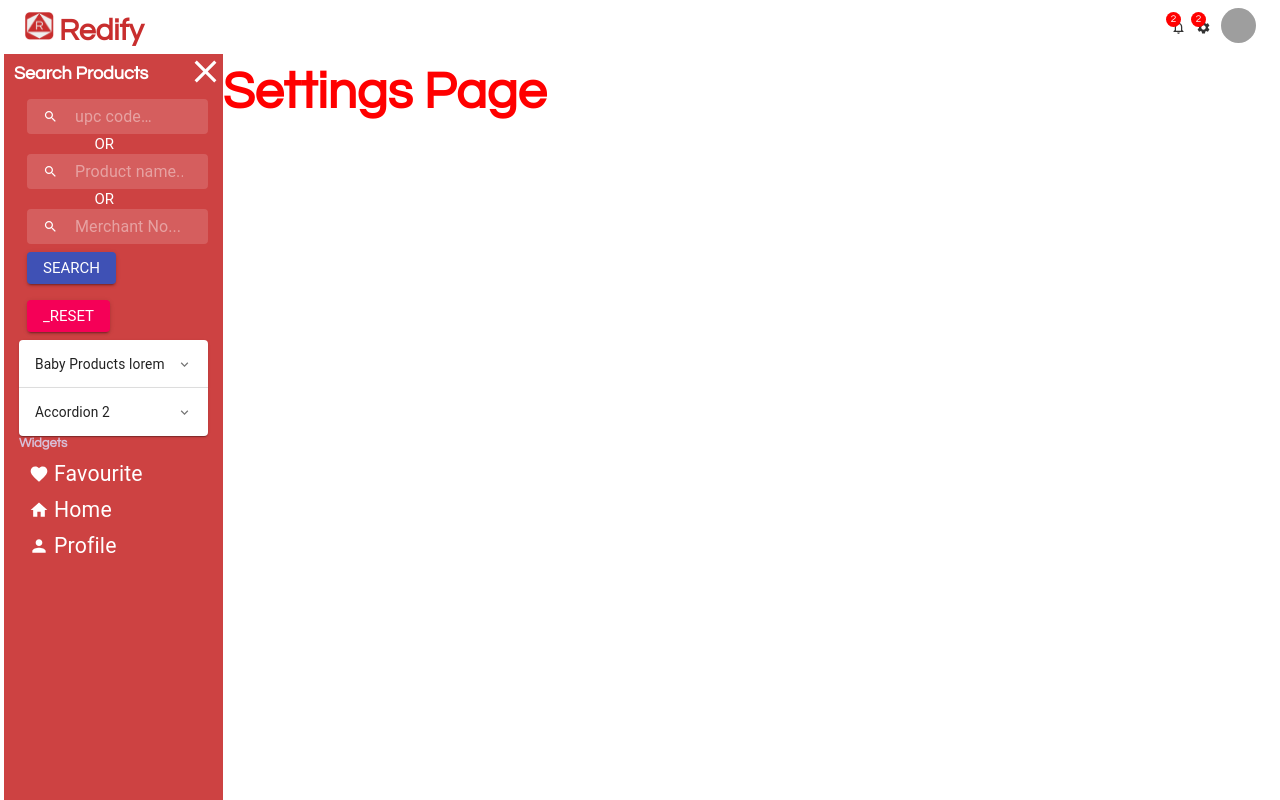
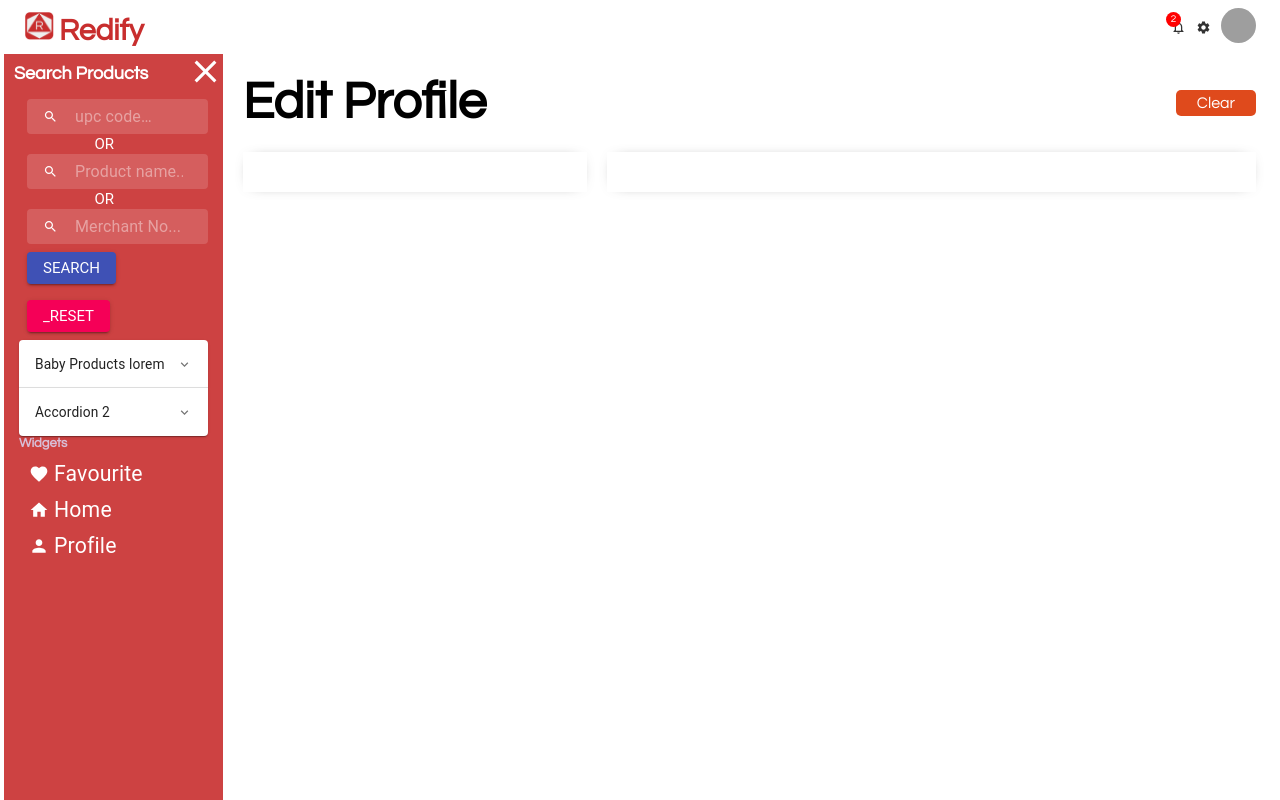
Before and after one commit to KailashJS/portal-redify, a React (Create React App) app: page /settings in a window 1280 px wide. Shown: the top 800 px of the page. Built offline with nearby package versions, Linux system fonts and the light colour scheme; grey boxes are pictures that could not be loaded.

Commit message:
Started editing Profile section in Dashboard

```diff
--- /dev/null
+++ b/src/components/profileSection/ProfileSection.js
@@ -0,0 +1,19 @@
+import React from "react";
+import "./profileSection.css";
+
+function ProfileSection() {
+  return (
+    <div className="user">
+      <div className="userTitleContainer">
+        <h1 className="userTitle">Edit Profile</h1>
+        <button className="userAddButton">Clear</button>
+      </div>
+      <div className="userContainer">
+          <div className="userShow"></div>
+          <div className="userUpdate"></div>
+      </div>
+    </div>
+  );
+}
+
+export default ProfileSection;
--- /dev/null
+++ b/src/components/profileSection/profileSection.css
@@ -0,0 +1,38 @@
+.userTitleContainer {
+    display: flex;
+    align-items: center;
+    justify-content: space-between;
+}
+
+.userAddButton {
+    width: 80px;
+    border: none;
+    padding: 5px;
+    background-color: rgb(223, 74, 28);
+    border-radius: 5px;
+    cursor: pointer;
+    color: white;
+    font-size: 16px;
+}
+
+
+.userContainer {
+    display: flex;
+    margin-top: 20px;
+}
+
+
+.userShow {
+    flex: 1;
+    padding: 20px;
+    -webkit-box-shadow: 0px 0px 15px -10px rgba(0, 0, 0, 0.75);
+    box-shadow: 0px 0px 15px -10px rgba(0, 0, 0, 0.75);
+}
+
+.userUpdate {
+    flex: 2;
+    padding: 20px;
+    -webkit-box-shadow: 0px 0px 15px -10px rgba(0, 0, 0, 0.75);
+    box-shadow: 0px 0px 15px -10px rgba(0, 0, 0, 0.75);
+    margin-left: 20px;
+}
--- a/src/components/topbar/Topbar.jsx
+++ b/src/components/topbar/Topbar.jsx
@@ -27,7 +27,6 @@ export default function Topbar() {
             <div className="topbarIconContainer">
               <Link className="link" to="/settings">
                 <Settings />
-                <span className="topIconBadge">2</span>
               </Link>
             </div>
             <Link className="link" to="/myProfile">
--- a/src/pages/myFavourite/myFavourite.css
+++ b/src/pages/myFavourite/myFavourite.css
@@ -4,6 +4,7 @@
 
 .productList {
     flex: 4;
+    padding: 20px;
     height: 90vh;
 }
 
--- a/src/pages/myProfile/MyProfile.jsx
+++ b/src/pages/myProfile/MyProfile.jsx
@@ -1,6 +1,7 @@
 import "./myProfile.css";
 import Sidebar from "../../components/sidebar/Sidebar";
 import Topbar from "../../components/topbar/Topbar";
+import ProfileSection from "../../components/profileSection/ProfileSection";
 
 export default function MyProfile() {
     return (
@@ -9,7 +10,7 @@ export default function MyProfile() {
             <div className="container">
                 <Sidebar />
                 <div className="home">
-                    <h1 style={{ paddingTop: "10px", color: "red"}}>My Profile Page</h1>
+                    <ProfileSection />
                 </div>
             </div>
         </>
--- a/src/pages/myProfile/myProfile.css
+++ b/src/pages/myProfile/myProfile.css
@@ -4,4 +4,5 @@
 
 .home {
     flex: 4;
+    padding: 20px;
 }
--- a/src/pages/settings/Settings.jsx
+++ b/src/pages/settings/Settings.jsx
@@ -1,6 +1,7 @@
 import "./settings.css";
 import Sidebar from "../../components/sidebar/Sidebar";
 import Topbar from "../../components/topbar/Topbar";
+import ProfileSection from "../../components/profileSection/ProfileSection";
 
 export default function Settings() {
     return (
@@ -9,7 +10,7 @@ export default function Settings() {
             <div className="container">
                 <Sidebar />
                 <div className="home">
-                    <h1 style={{ paddingTop: "10px", color: "red"}}>Settings Page</h1>
+                    <ProfileSection />
                 </div>
             </div>
         </>
```
